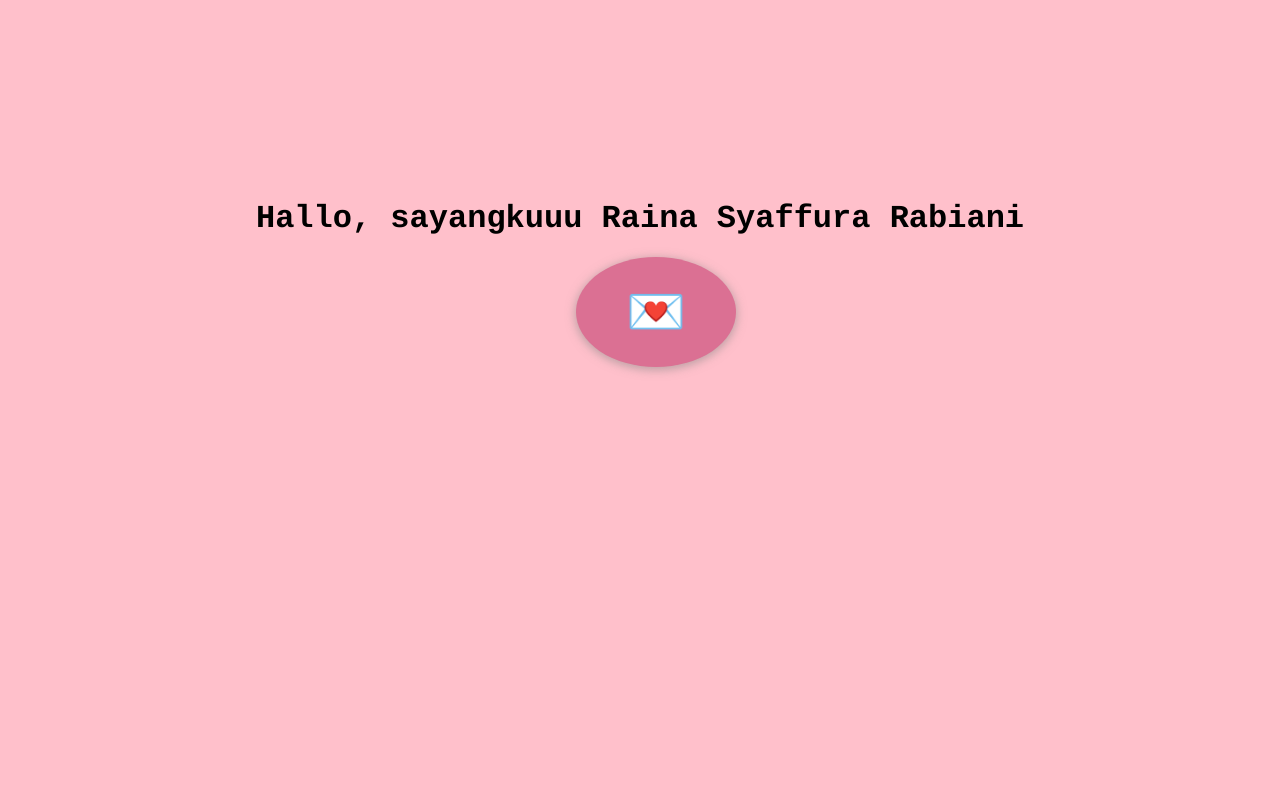
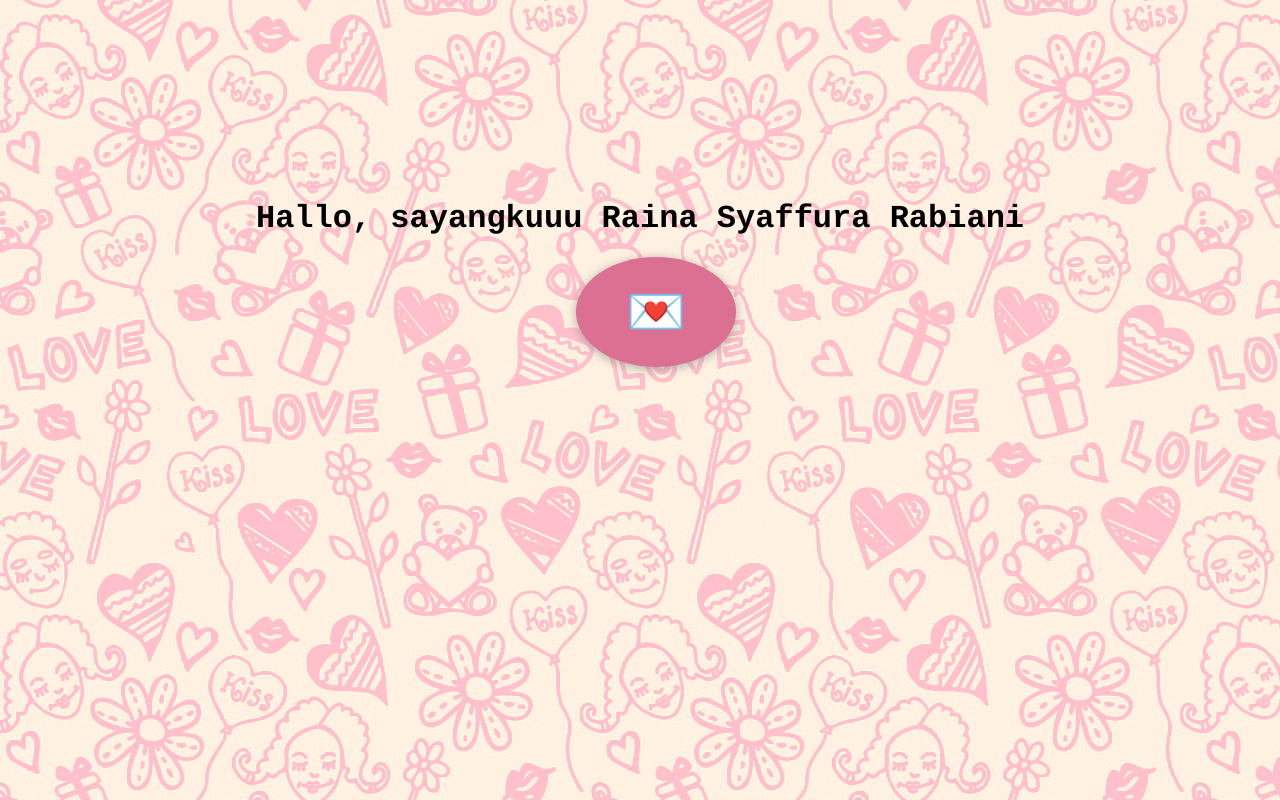
Before and after one commit to afrandormd/dearrena.github.io, a plain HTML site: page index.html in a window 1280 px wide. Drawn offline with nearby package versions, Linux system fonts and the light colour scheme; a web font is replaced by a local one.

Commit message:
menambahkan background dan session cookie

```diff
--- a/assets/script.js
+++ b/assets/script.js
@@ -1,5 +1,5 @@
 // Tampilkan pesan sapaan ketika pengunjung membuka situs web untuk pertama kali
-alert('pencet gambar suratnya sayaang!')
+let info = alert('pencet gambar suratnya sayaang!')
 
 function showGreeting() {
   var greeting = document.getElementById("greeting");
@@ -53,21 +53,21 @@ function playStop(){
 // typeWriter()
 
 // // Cek apakah ini kunjungan pertama pengunjung menggunakan cookie
-// function checkFirstVisit() {
-//   if (document.cookie.indexOf("visited") == -1) {
-//     // Jika belum pernah dikunjungi, tampilkan pesan sapaan
-//     showGreeting();
+function checkFirstVisit() {
+  if (document.cookie.indexOf("visited") == -1) {
+    // Jika belum pernah dikunjungi, tampilkan pesan sapaan
+    alert(info)
 
-//     // Set cookie untuk menandai bahwa pengunjung sudah pernah mengunjungi situs web
-//     var date = new Date();
-//     date.setTime(date.getTime() + (30 * 24 * 60 * 60 * 1000)); // Set cookie untuk 30 hari
-//     var expires = "expires=" + date.toUTCString();
-//     document.cookie = "visited=true; " + expires + "; path=/";
-//   }
-// }
+    // Set cookie untuk menandai bahwa pengunjung sudah pernah mengunjungi situs web
+    var date = new Date();
+    date.setTime(date.getTime() + (30 * 24 * 60 * 60 * 1000)); // Set cookie untuk 30 hari
+    var expires = "expires=" + date.toUTCString();
+    document.cookie = "visited=true; " + expires + "; path=/";
+  }
+}
 
 // Panggil fungsi checkFirstVisit() ketika halaman dimuat
-// window.onload = checkFirstVisit;
+window.onload = checkFirstVisit;
 window.onload = showGreeting();
 // Tambahkan event listener pada tombol "Saya Mengerti"
 document.getElementById("dismiss").addEventListener("click", dismissGreeting);
--- a/assets/style.css
+++ b/assets/style.css
@@ -9,6 +9,10 @@
 
 body {
     width: 100vw;
+    background-image: url(img/bg-dino.jpg);
+    background-repeat: no-repeat;
+    background-size: cover;
+    background-blend-mode: lighten;
     font-family: 'Nunito', sans-serif;
     background-color: lightpink;
 }
@@ -18,7 +22,7 @@ body {
 }
 .container h1 {
     font-family: 'Sofia', courier;
-    color: white;
+    color: violet;
     text-align: center;
     padding: 5px 5;
 }
@@ -34,10 +38,8 @@ body {
 }
 
 .img-container{
-    background-color: palevioletred;
     z-index: -999;
     margin: 10px 0;
-    width: 70vw;
     text-align: center;
     padding: 10px;
 }
@@ -47,6 +49,10 @@ body {
     margin: 2% 0;
     padding: 3%;
     border-radius: 15px;
+}
+
+.note b {
+    color: palevioletred;
 }
 
 /* teks berjalan */
@@ -74,7 +80,7 @@ body {
     position: absolute;
     left: 100px;
     top: 500px;
-    z-index: -999;
+    z-index: 0;
     padding: 10px 0;
     animation: float 5s ease-in-out infinite;
 }
@@ -92,7 +98,11 @@ body {
 }
 
 .welcome {
-position: fixed;
+  position: fixed;
+  background-image: url(img/background.jpg);
+  background-repeat: no-repeat;
+  background-size: cover;
+  background-blend-mode: lighten;
   z-index: 999;
   font-family: 'Sofia', courier;
   top: 50%;
--- a/index.html
+++ b/index.html
@@ -20,7 +20,7 @@
         <h2 class="text">Happy Valentine's Day💘</h2>
         <h1 class="text">Raina Syaffura Rabiani🕊️</h1>
     <div class="img-container">
-        <img width="300px" src="assets/img/renaku.jpeg" alt="">
+        <img class="img-rena" width="300px" src="assets/img/renaku.jpeg" alt="">
     </div>
     <div class="note">
         <p>Dear,<b>Raina Syaffura Rabiani</b> selamat hari valentine, sayaaang🥰 terimakasih sudah menjadi sosok kekasih yang sangat pengertian dan perhatian, ijinkan aku selalu berusaha membahagaikanmu semampuku.aku kehabisan kata - kata ni untuk menuangkan perasaanku. intinya aku bersyukur dan beruntung banget jadi kekasihmu💖</p>
```
Also changed, not shown: assets/img/background.jpg (added), assets/img/bg-dino.jpg (added).
